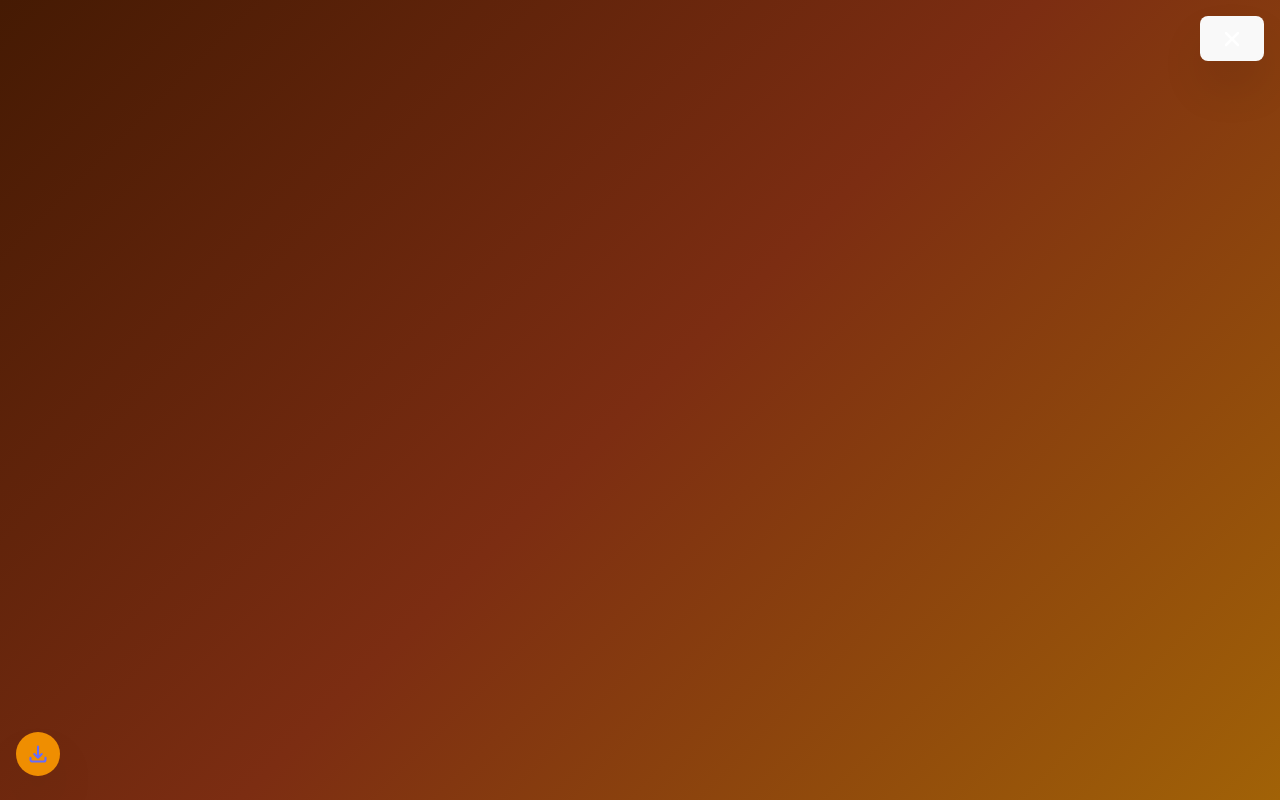
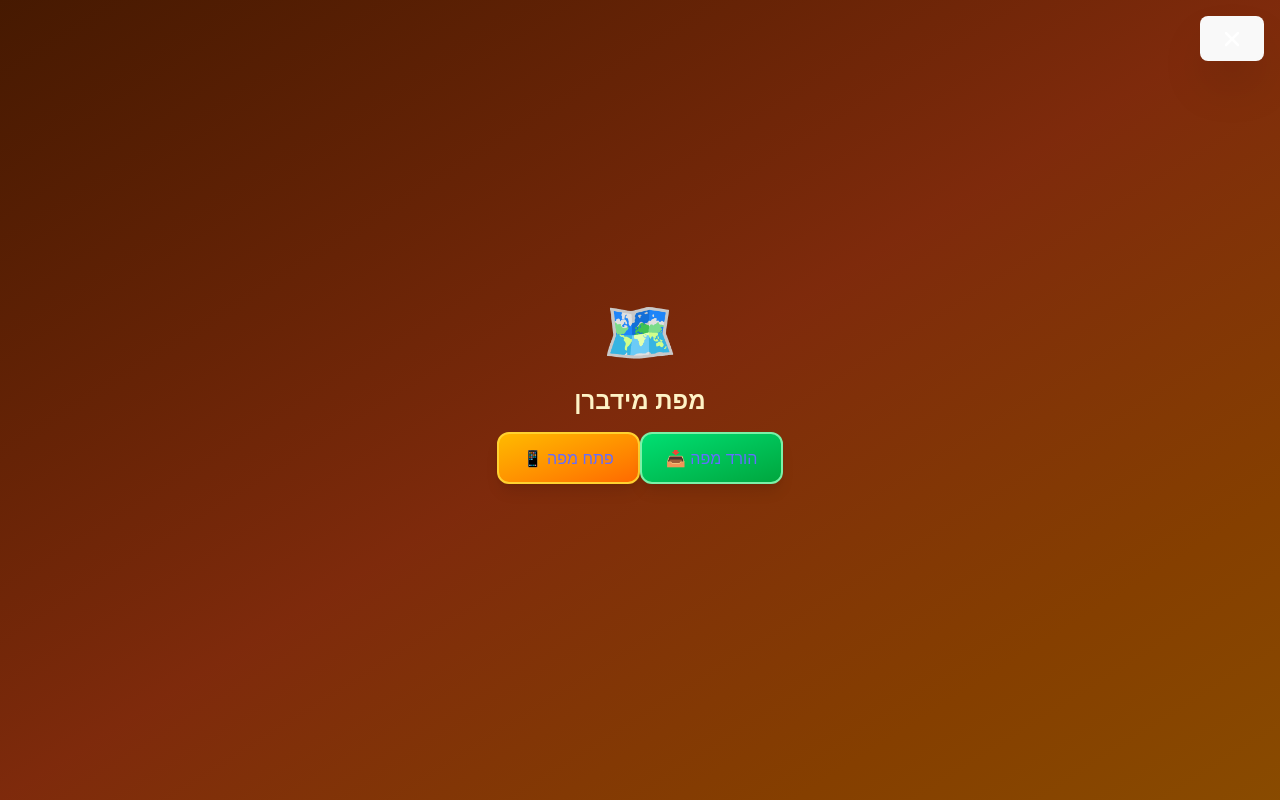
Before and after one commit to MrFalach/midburn-app, a React (Vite) app: page / in a window 1280 px wide. Both pictures are taken after a click on the button 48 px from the left and 753 px from the top of the page. Built offline with nearby package versions, Linux system fonts and the light colour scheme.

Commit message:
Added fullscreen map view with PDF, minimal UI

```diff
--- a/src/components/MapView.tsx
+++ b/src/components/MapView.tsx
@@ -4,7 +4,7 @@ interface MapViewProps {
 
 export function MapView({ onClose }: MapViewProps) {
   return (
-    <div className="fixed inset-0 bg-black z-50 flex flex-col">
+    <div className="fixed inset-0 bg-gradient-to-br from-amber-950 via-orange-900 to-yellow-800 z-50 flex flex-col items-center justify-center p-6">
       {/* Close button */}
       <button
         onClick={onClose}
@@ -18,43 +18,37 @@ export function MapView({ onClose }: MapViewProps) {
           stroke="currentColor"
           className="w-6 h-6"
         >
-          <path
-            strokeLinecap="round"
-            strokeLinejoin="round"
-            d="M6 18L18 6M6 6l12 12"
-          />
+          <path strokeLinecap="round" strokeLinejoin="round" d="M6 18L18 6M6 6l12 12" />
         </svg>
       </button>
 
-      <div className="w-full h-full">
-        <iframe
-          src="/midburn-map.pdf#toolbar=0&navpanes=0&scrollbar=0"
-          className="w-full h-full border-0"
-          title="Midburn Map"
-        />
+      <div className="text-center">
+        <div className="text-6xl mb-6">🗺️</div>
+        <h2 className="text-2xl font-bold text-amber-100 mb-4" style={{ fontFamily: "'Righteous', sans-serif" }}>
+          מפת מידברן
+        </h2>
+
+        {/* View PDF button */}
+        <a
+          href="/midburn-map.pdf"
+          target="_blank"
+          rel="noopener noreferrer"
+          className="inline-block mb-4 px-6 py-3 rounded-xl font-bold text-base transition-all border-2 bg-gradient-to-br from-amber-400 to-orange-500 text-amber-950 border-amber-300 shadow-lg hover:scale-105 active:scale-95"
+          style={{ fontFamily: "'Righteous', sans-serif" }}
+        >
+          📱 פתח מפה
+        </a>
+
+        {/* Download button */}
+        <a
+          href="/midburn-map.pdf"
+          download="midburn-map.pdf"
+          className="inline-block px-6 py-3 rounded-xl font-bold text-base transition-all border-2 bg-gradient-to-br from-green-400 to-green-600 text-white border-green-300 shadow-lg hover:scale-105 active:scale-95"
+          style={{ fontFamily: "'Righteous', sans-serif" }}
+        >
+          📥 הורד מפה
+        </a>
       </div>
-
-      {/* Download button - minimal */}
-      <a
-        href="/midburn-map.pdf"
-        download="midburn-map.pdf"
-        className="fixed bottom-6 left-4 z-50 p-3 rounded-full bg-amber-500/90 hover:bg-amber-600 text-white shadow-2xl hover:scale-110 active:scale-95 transition-all"
-      >
-        <svg
-          xmlns="http://www.w3.org/2000/svg"
-          fill="none"
-          viewBox="0 0 24 24"
-          strokeWidth={2.5}
-          stroke="currentColor"
-          className="w-5 h-5"
-        >
-          <path
-            strokeLinecap="round"
-            strokeLinejoin="round"
-            d="M3 16.5v2.25A2.25 2.25 0 005.25 21h13.5A2.25 2.25 0 0021 18.75V16.5M16.5 12L12 16.5m0 0L7.5 12m4.5 4.5V3"
-          />
-        </svg>
-      </a>
     </div>
   );
 }
```
